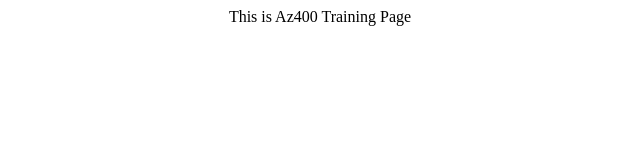
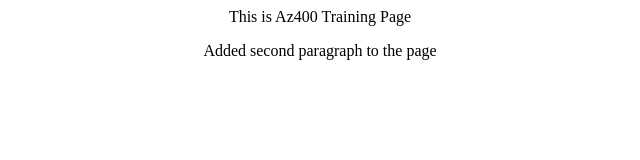
Before and after one commit to rajeevmahura/AZ400, a plain HTML site: page index.html in a window 1280 px wide. Shown: the whole page, without its empty margins (320-960 px from the left). Drawn offline with Linux system fonts and the light colour scheme.

Commit message:
Update index.html

```diff
--- a/index.html
+++ b/index.html
@@ -2,6 +2,7 @@
 <head><title> Welcome to AZ400 Training </title></head>
 <body>
 <center> <p> This is Az400 Training Page </p></center>
+<center> <p> Added second paragraph to the page </p></center>
 </body>
 
 </html>
```
